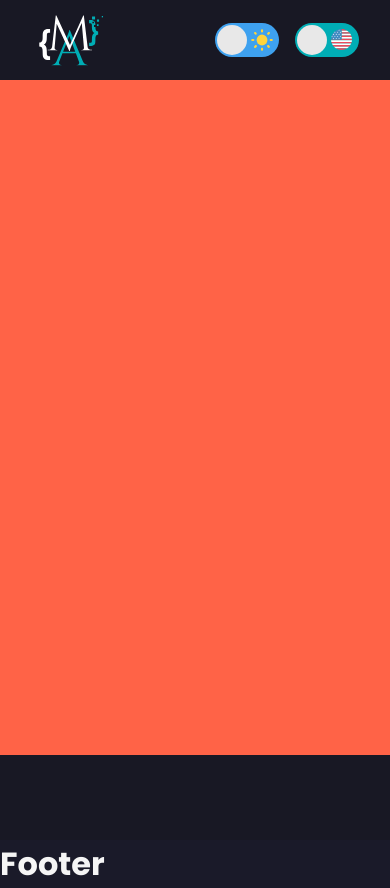
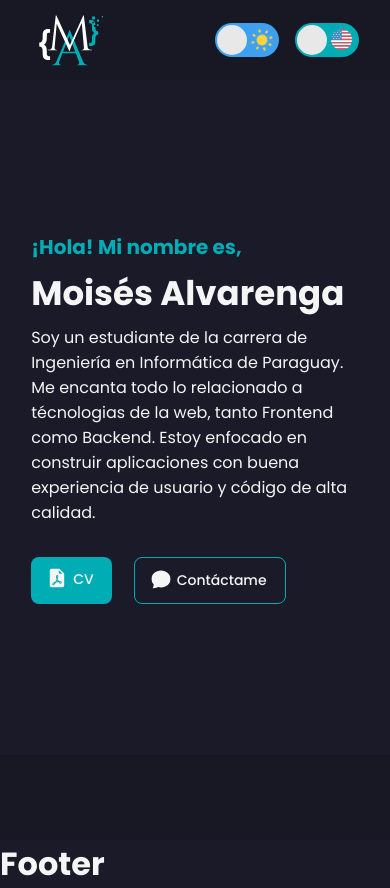
Before and after one commit to moises35/My_Portfolio, a Nuxt app: page / in a window 390 px wide. Built offline with nearby package versions, Linux system fonts and the light colour scheme.

Commit message:
Added: home section for mobile size

```diff
--- a/assets/scss/global.scss
+++ b/assets/scss/global.scss
@@ -57,17 +57,17 @@ html {
 }
 
 .only-mobile {
-  display: none;
+  display: block;
 
-  @media only screen and (max-width: 992px) {
-    display: block;
+  @media only screen and (min-width: 992px) {
+    display: none;
   }
 }
 
 .only-desktop {
-  display: block;
+  display: none;
 
-  @media only screen and (max-width: 992px) {
-    display: none;
+  @media only screen and (min-width: 992px) {
+    display: block;
   }
 }
--- a/components/Section/Home.vue
+++ b/components/Section/Home.vue
@@ -1,20 +1,73 @@
 <template>
   <section class="home">
-    <div class="welcome" />
-    <div class="only-desktop img-container">
-      hola
+    <div class="presentation">
+      <p class="greeting">
+        ¡Hola! Mi nombre es,
+      </p>
+      <h1 class="name">
+        Moisés Alvarenga
+      </h1>
+      <p class="description">
+        Soy un estudiante de la carrera de Ingeniería en Informática de Paraguay.
+        Me encanta todo lo relacionado a técnologias de la web, tanto Frontend como Backend.
+        Estoy enfocado en construir aplicaciones con buena experiencia de usuario y código de alta calidad.
+      </p>
+      <div class="cta-container">
+        <AtomBtn
+          to="/"
+          text="CV"
+          :icon="SVGPdf"
+          :is-external="true"
+        />
+        <AtomBtn
+          to="/"
+          text="Contáctame"
+          :icon="SVGChat"
+          color="secondary"
+        />
+      </div>
+    </div>
+    <div class="only-desktop profile-container">
+      <!-- <img src="" alt="Moisés Alvarenga"> -->
     </div>
   </section>
 </template>
 
 <script setup lang="ts">
+import SVGPdf from '@/assets/svg/pdf.svg'
+import SVGChat from '@/assets/svg/chat.svg'
 
 </script>
 
 <style lang="scss">
 section.home {
   display: flex;
+  align-items: center;
   height: 80vh;
-  background-color: tomato;
+
+  // background-color: rgb(255 99 71 / 9.3%);
+
+  .presentation {
+    .greeting {
+      margin-bottom: 6px;
+      font-size: 20px;
+      font-weight: 600;
+      color: var(--primary-color);
+    }
+
+    .name {
+      margin-bottom: 6px;
+      font-size: var(--big-title);
+    }
+
+    .description {
+      margin-bottom: 32px;
+    }
+
+    .cta-container {
+      display: flex;
+      gap: 22px;
+    }
+  }
 }
 </style>
```
Also changed, not shown: assets/svg/chat.svg (added), assets/svg/pdf.svg (added).
